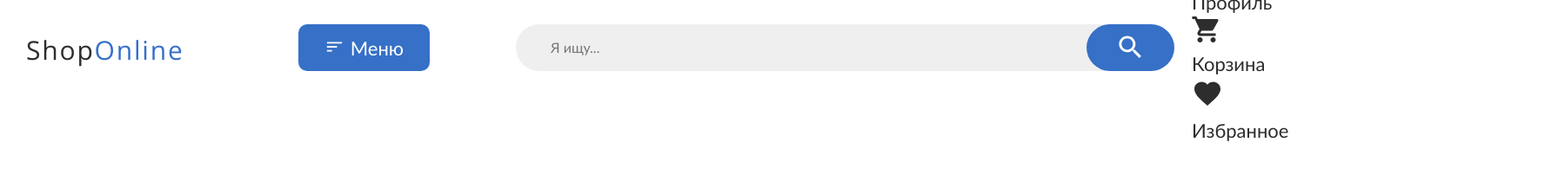
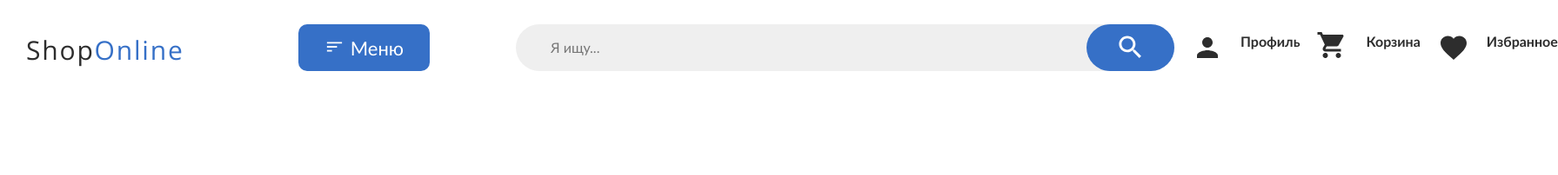
Before and after one commit to VVerkin/ShopOnline, a plain HTML site: page index.html in a window 1280 px wide. Shown: the whole page at 87% size, 1791 px wide, since content can reach past the window. Drawn offline with Linux system fonts and the light colour scheme.

Commit message:
добавил иконки

```diff
--- a/style/header.css
+++ b/style/header.css
@@ -80,3 +80,21 @@ span {
   grid-row: 1 / 2;
   place-self: end;
 }
+
+.header__icons {
+  display: flex;
+  gap: 20px;
+}
+
+.header__icons-img {
+  width: 36px;
+  height: 36px;
+}
+
+.header__icons-text {
+  font-weight: 700;
+  font-size: 16px;
+  line-height: 21px;
+
+
+}
```
